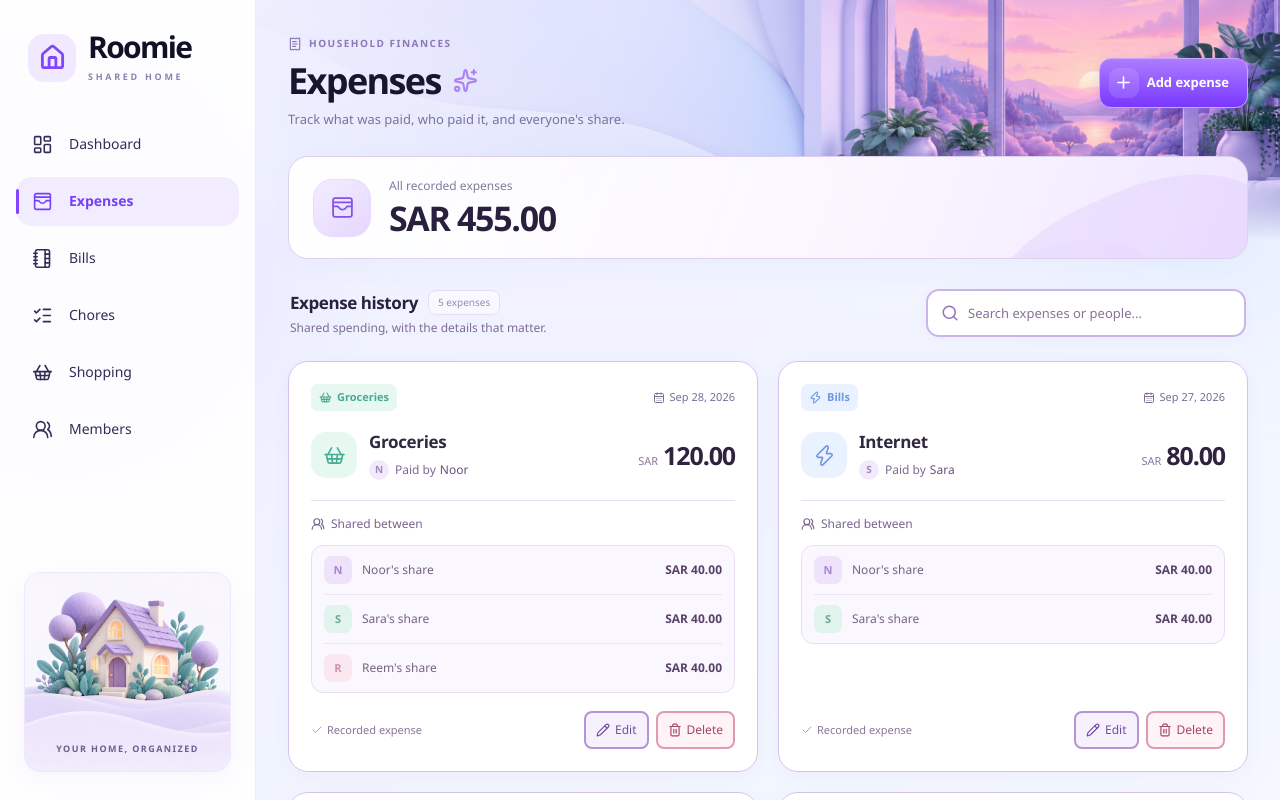
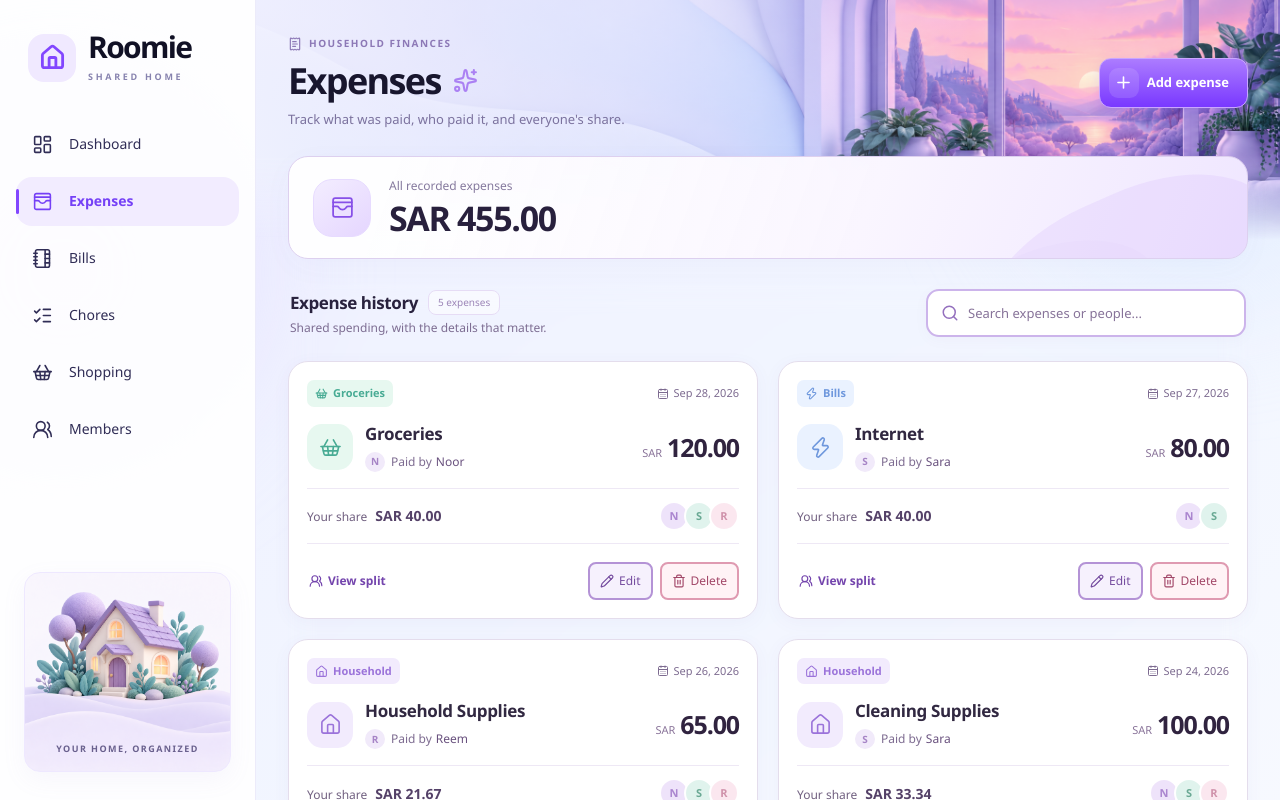
Before and after one commit to noorkamleh/roomie, a React (Vite) app: page /expenses in a window 1280 px wide. Shown: the top 800 px of the page. Built offline with nearby package versions, Linux system fonts and the light colour scheme.

Commit message:
Compact expense cards with personal shares and split details

```diff
--- a/src/features/expenses/components/ExpenseCard.tsx
+++ b/src/features/expenses/components/ExpenseCard.tsx
@@ -1,4 +1,7 @@
-import { CalendarDays, Check, Pencil, Trash2, UsersRound } from "lucide-react";
+import { CalendarDays, Pencil, Trash2, UsersRound } from "lucide-react";
+import { useState } from "react";
+import Modal from "../../../shared/components/Modal";
+import ExpenseSplitDetails from "./ExpenseSplitDetails";
 import type { Expense } from "../../../shared/types";
 import { formatCurrency } from "../../../shared/utils/formatCurrency";
 import { splitExpense } from "../utils/calculations";
@@ -10,13 +13,22 @@
 
 interface ExpenseCardProps {
   expense: Expense;
+  currentUser: string;
   linked: boolean;
   onEdit: (expense: Expense) => void;
   onDelete: (expense: Expense) => void;
 }
-function ExpenseCard({ expense, linked, onEdit, onDelete }: ExpenseCardProps) {
+function ExpenseCard({
+  expense,
+  currentUser,
+  linked,
+  onEdit,
+  onDelete,
+}: ExpenseCardProps) {
+  const [showSplit, setShowSplit] = useState(false);
   const { icon: Icon, tone } = getCategoryAppearance(expense.category);
   const shares = splitExpense(expense);
+  const ownShare = shares.find((share) => share.member === currentUser);
   return (
     <article className={`expense-card expense-tone-${tone}`}>
       <div className="expense-card-topline">
@@ -47,33 +59,42 @@
           {formatExpenseAmount(expense.amount)}
         </p>
       </div>
-      <div className="expense-shares">
-        <p className="expense-shares-label">
-          <UsersRound size={14} aria-hidden="true" />
-          Shared between
+      <div className="expense-share-summary">
+        <p className="expense-own-share">
+          <span>{ownShare ? "Your share" : "You're not in this split"}</span>
+          <strong>{formatCurrency((ownShare?.cents ?? 0) / 100)}</strong>
         </p>
-        <div className="expense-share-grid">
-          {shares.map((share, index) => (
-            <div key={share.member} className="expense-share">
-              <span
-                className={`expense-share-avatar expense-person-${index % 3}`}
-                aria-hidden="true"
-              >
-                {share.member.slice(0, 1).toUpperCase()}
-              </span>
-              <div>
-                <p>{share.member}'s share</p>
-                <strong>{formatCurrency(share.cents / 100)}</strong>
-              </div>
-            </div>
+        <div
+          className="expense-participants"
+          aria-label={`Participants: ${expense.participants.join(", ")}`}
+        >
+          {expense.participants.slice(0, 4).map((member, index) => (
+            <span
+              key={member}
+              title={member}
+              className={`expense-share-avatar expense-person-${index % 3}`}
+            >
+              {member.slice(0, 1).toUpperCase()}
+            </span>
           ))}
+          {expense.participants.length > 4 && (
+            <span className="expense-share-avatar expense-person-0">
+              +{expense.participants.length - 4}
+            </span>
+          )}
         </div>
       </div>
       <div className="expense-card-footer">
-        <span className="expense-recorded">
-          <Check size={12} aria-hidden="true" />
-          Recorded expense
-        </span>
+        <button
+          type="button"
+          className="expense-view-split"
+          aria-label={`View split for ${expense.title}`}
+          aria-haspopup="dialog"
+          onClick={() => setShowSplit(true)}
+        >
+          <UsersRound size={14} aria-hidden="true" />
+          View split
+        </button>
         {linked ? (
           <span className="expense-linked">Created from a paid bill</span>
         ) : (
@@ -98,6 +119,14 @@
           </div>
         )}
       </div>
+      {showSplit && (
+        <Modal
+          title={`Split for ${expense.title}`}
+          onClose={() => setShowSplit(false)}
+        >
+          <ExpenseSplitDetails expense={expense} currentUser={currentUser} />
+        </Modal>
+      )}
     </article>
   );
 }
--- /dev/null
+++ b/src/features/expenses/components/ExpenseSplitDetails.tsx
@@ -0,0 +1,42 @@
+import type { Expense } from "../../../shared/types";
+import { formatCurrency } from "../../../shared/utils/formatCurrency";
+import { splitExpense } from "../utils/calculations";
+
+function ExpenseSplitDetails({
+  expense,
+  currentUser,
+}: {
+  expense: Expense;
+  currentUser: string;
+}) {
+  return (
+    <div className="expense-split-details">
+      <p className="expense-split-total">
+        {formatCurrency(expense.amount)} <span>paid by {expense.paidBy}</span>
+      </p>
+      <p className="expense-shares-label">
+        Split between {expense.participants.length} people
+      </p>
+      <ul className="expense-share-grid" aria-label="Expense split">
+        {splitExpense(expense).map((share, index) => (
+          <li key={share.member} className="expense-share">
+            <span
+              className={`expense-share-avatar expense-person-${index % 3}`}
+              aria-hidden="true"
+            >
+              {share.member.slice(0, 1).toUpperCase()}
+            </span>
+            <div>
+              <p>
+                {share.member}
+                {share.member === currentUser ? " (you)" : ""}
+              </p>
+              <strong>{formatCurrency(share.cents / 100)}</strong>
+            </div>
+          </li>
+        ))}
+      </ul>
+    </div>
+  );
+}
+export default ExpenseSplitDetails;
--- a/src/features/expenses/hooks/useExpenseList.ts
+++ b/src/features/expenses/hooks/useExpenseList.ts
@@ -34,6 +34,7 @@
   }
 
   return {
+    currentUser: state.currentUser,
     entries,
     total: calculateTotalExpenses(state.expenses),
     query,
--- a/src/features/expenses/pages/Expenses.tsx
+++ b/src/features/expenses/pages/Expenses.tsx
@@ -11,6 +11,7 @@
 function Expenses() {
   const {
     entries,
+    currentUser,
     total,
     query,
     setQuery,
@@ -46,6 +47,7 @@
             <ExpenseCard
               key={expense.id}
               expense={expense}
+              currentUser={currentUser}
               linked={isBillExpense(expense)}
               onEdit={openEdit}
               onDelete={removeExpense}
--- a/src/features/expenses/styles/expenses.css
+++ b/src/features/expenses/styles/expenses.css
@@ -215,8 +215,8 @@
   flex-direction: column;
   min-width: 0;
   overflow: hidden;
-  padding: 22px;
-  border: 1px solid #d6c3eb;
+  padding: 18px;
+  border: 1px solid #e4ddec;
   border-radius: 20px;
   background: #ffffff;
   box-shadow: 0 4px 18px #6d5bb40c;
@@ -225,7 +225,7 @@
     box-shadow 180ms;
 }
 .expense-card:hover {
-  border-color: #b998de;
+  border-color: #cbb8e3;
   box-shadow: 0 10px 32px #6d5bb412;
 }
 .expense-tone-purple {
@@ -274,7 +274,7 @@
   grid-template-columns: 46px minmax(0, 1fr) auto;
   align-items: center;
   gap: 12px;
-  margin-top: 20px;
+  margin-top: 16px;
 }
 .expense-category-icon {
   display: grid;
@@ -338,10 +338,69 @@
   font-weight: 500;
   letter-spacing: 0;
 }
-.expense-shares {
-  margin-top: 20px;
-  padding-top: 14px;
-  border-top: 1px solid #e9def4;
+.expense-share-summary {
+  display: flex;
+  align-items: center;
+  justify-content: space-between;
+  flex-wrap: wrap;
+  gap: 12px;
+  margin-top: 16px;
+  padding: 12px 0;
+  border-top: 1px solid #eee8f5;
+  border-bottom: 1px solid #eee8f5;
+}
+.expense-own-share {
+  display: flex;
+  align-items: baseline;
+  gap: 8px;
+  color: #716080;
+  font-size: 12px;
+}
+.expense-own-share strong {
+  color: #544168;
+  font-size: 14px;
+}
+.expense-participants {
+  display: flex;
+  padding-left: 5px;
+}
+.expense-participants .expense-share-avatar {
+  margin-left: -5px;
+  border: 2px solid white;
+  border-radius: 50%;
+  width: 30px;
+  height: 30px;
+}
+.expense-view-split {
+  display: inline-flex;
+  align-items: center;
+  gap: 5px;
+  min-height: 36px;
+  padding: 6px 2px;
+  color: #7445ad;
+  font-size: 12px;
+  font-weight: 600;
+}
+.expense-view-split:hover {
+  color: #582697;
+}
+.expense-view-split:focus-visible {
+  outline: 2px solid #8246ff;
+  outline-offset: 3px;
+  border-radius: 5px;
+}
+.expense-split-total {
+  margin-bottom: 18px;
+  color: #30233f;
+  font-size: 24px;
+  font-weight: 700;
+}
+.expense-split-total span {
+  display: block;
+  margin-top: 5px;
+  color: #716080;
+  font-size: 13px;
+  font-weight: 400;
 }
 .expense-shares-label {
   display: flex;
@@ -419,16 +478,6 @@
   gap: 12px;
   margin-top: auto;
   padding-top: 18px;
-}
-.expense-recorded {
-  display: flex;
-  align-items: center;
-  gap: 4px;
-  color: #897599;
-  font-size: 11px;
-}
-.expense-recorded svg {
-  color: #86b5a2;
 }
 .expense-linked {
   color: #897599;
```
Also changed, not shown: 1 other file (tests, documents, lock files or other folders).
